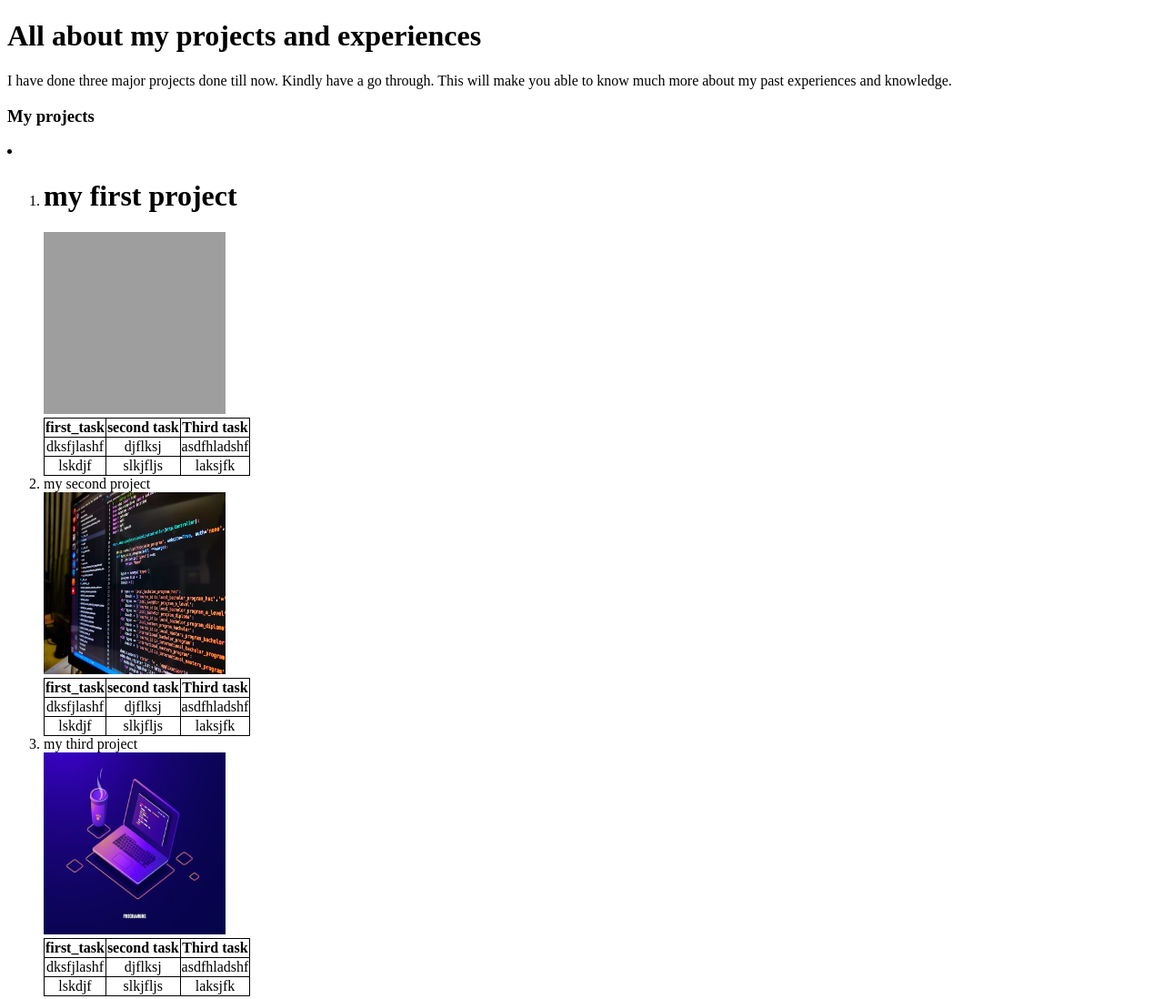
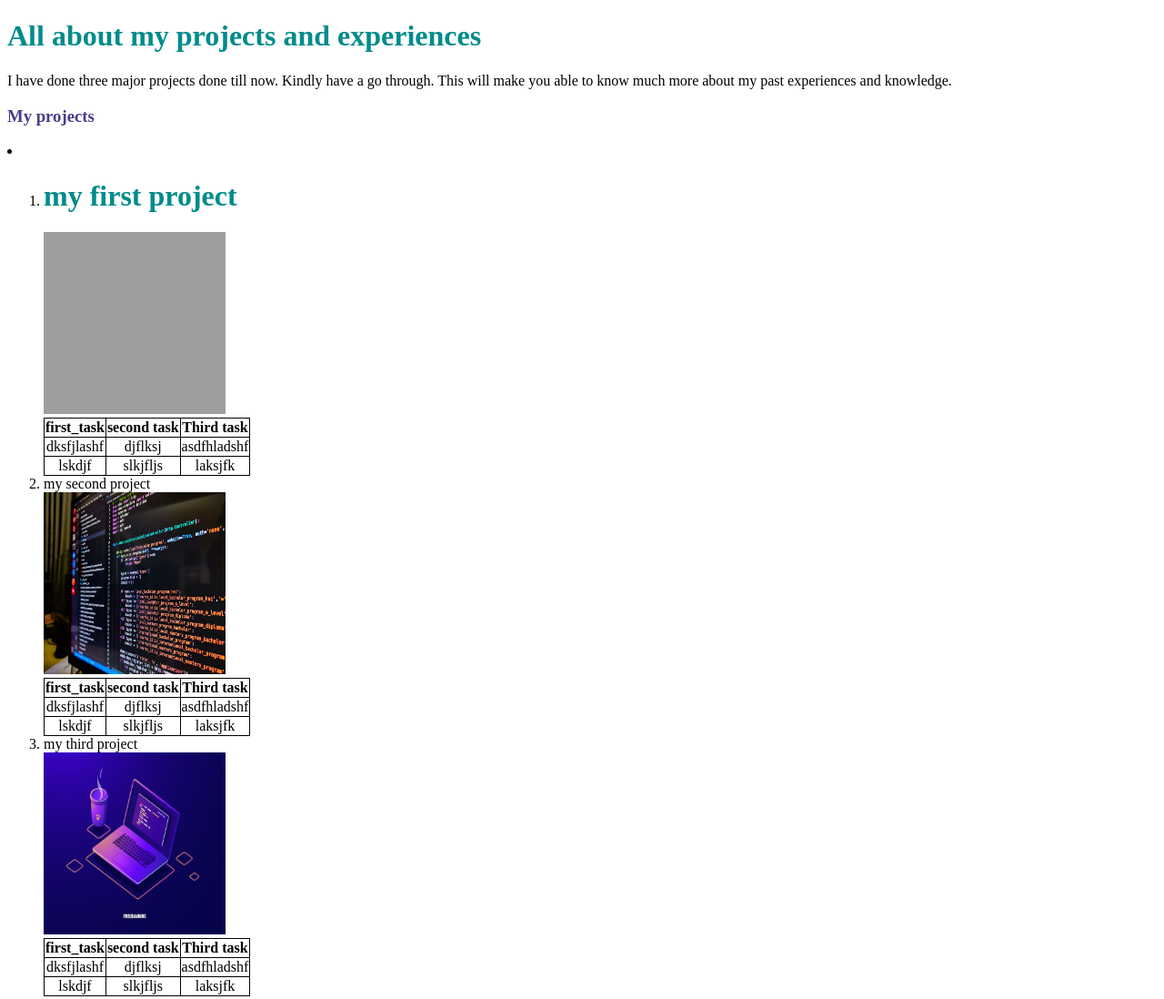
Before and after one commit to MuhammadUmair151601/Portfolio_project, a plain HTML site: page projectspage.html in a window 1280 px wide. Shown: the top 1098 px of the page at 91% size. Drawn offline with Linux system fonts and the light colour scheme; grey boxes are pictures that could not be loaded.

Commit message:
css work

```diff
--- a/projectspage.html
+++ b/projectspage.html
@@ -9,6 +9,12 @@
             border:1px solid black;
             text-align: center;
             border-collapse: collapse;
+        }
+        h1{
+            color: darkcyan;
+        }
+        h3{
+            color: darkslateblue;
         }
     </style>
     <h1>All about my projects and experiences</h1>
```
Also changed, not shown: contactpage.html (+3 -0 lines), index.html (+6 -0 lines), skillspage.html (+6 -0 lines), index.css (added).
